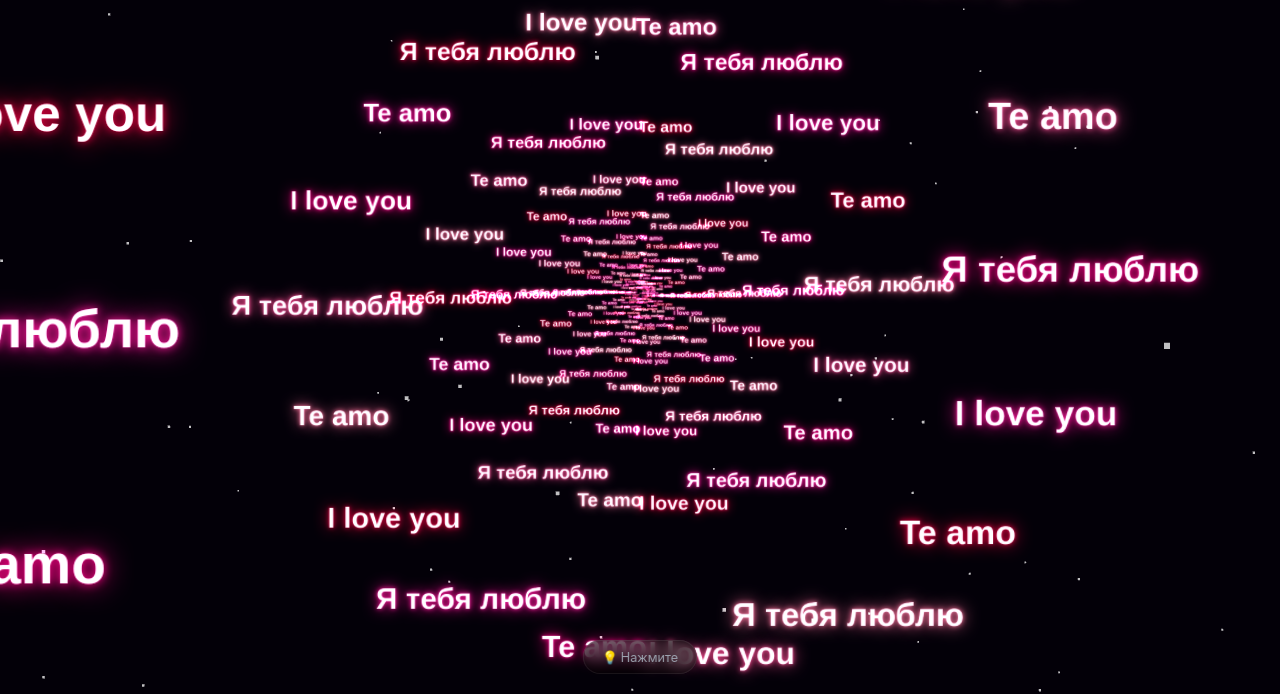
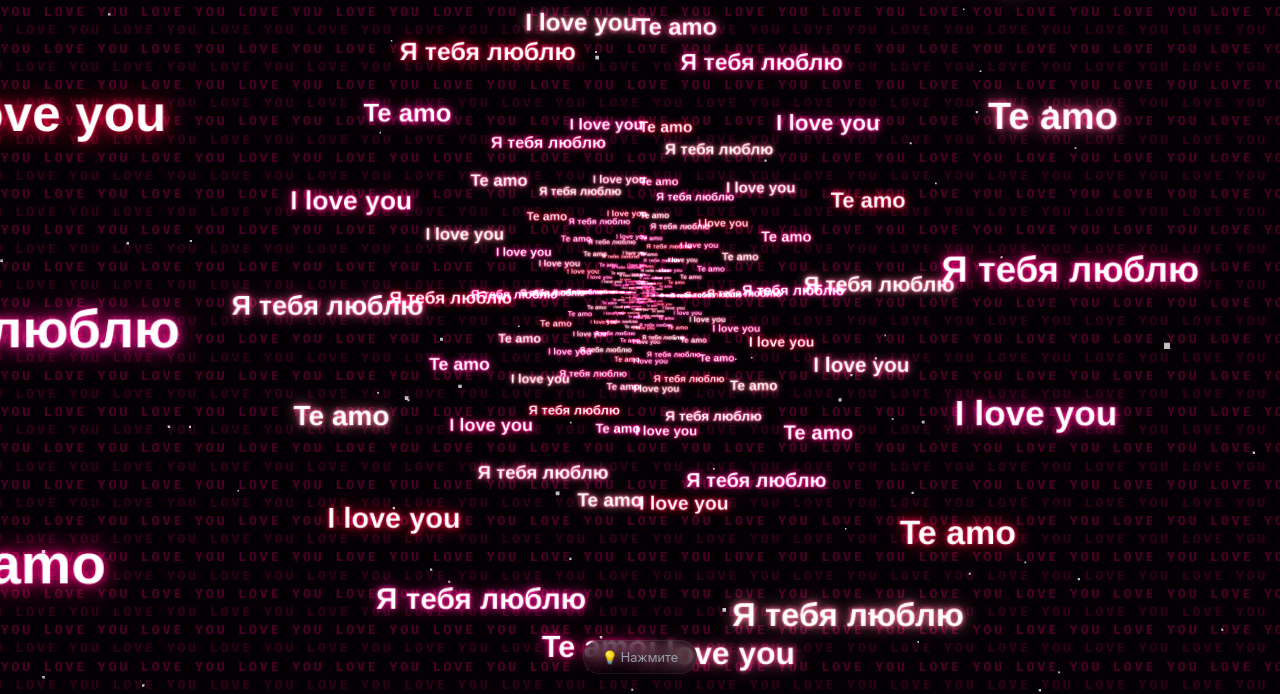
Before and after one commit to mihawk09998-gif/-23, a website: page index.html in a window 1280 px wide. Shown: the part 106-800 px from the top of the page. Drawn offline with nearby package versions, Linux system fonts and the light colour scheme; no server answers; animation ran at ten frames a second.

Commit message:
Deploy background wall pattern of repeating LOVE YOU text with WebGL canvas transparency

```diff
--- a/admin.html
+++ b/admin.html
@@ -7,12 +7,15 @@
     <!-- Google Fonts -->
     <link rel="preconnect" href="https://fonts.googleapis.com">
     <link rel="preconnect" href="https://fonts.gstatic.com" crossorigin>
-    <link href="https://fonts.googleapis.com/css2?family=Fira+Code:wght@400;600&family=Outfit:wght@300;400;600;700&family=Great+Vibes&display=swap" rel="stylesheet">
+    <link href="https://fonts.googleapis.com/css2?family=Fira+Code:wght@400;600;700&family=Outfit:wght@300;400;600;700&family=Great+Vibes&display=swap" rel="stylesheet">
     <link rel="stylesheet" href="style.css">
     <!-- Three.js 3D Library -->
     <script src="https://cdnjs.cloudflare.com/ajax/libs/three.js/r128/three.min.js"></script>
 </head>
 <body class="mode-admin">
+
+    <!-- Background Layer of Repeating "LOVE YOU" Text -->
+    <div id="bg-pattern"></div>
 
     <!-- Three.js Canvas Container -->
     <div id="canvasContainer"></div>
--- a/index.html
+++ b/index.html
@@ -8,12 +8,15 @@
     <!-- Google Fonts -->
     <link rel="preconnect" href="https://fonts.googleapis.com">
     <link rel="preconnect" href="https://fonts.gstatic.com" crossorigin>
-    <link href="https://fonts.googleapis.com/css2?family=Fira+Code:wght@400;600&family=Outfit:wght@300;400;600;700&family=Great+Vibes&display=swap" rel="stylesheet">
+    <link href="https://fonts.googleapis.com/css2?family=Fira+Code:wght@400;600;700&family=Outfit:wght@300;400;600;700&family=Great+Vibes&display=swap" rel="stylesheet">
     <link rel="stylesheet" href="style.css">
     <!-- Three.js 3D Library -->
     <script src="https://cdnjs.cloudflare.com/ajax/libs/three.js/r128/three.min.js"></script>
 </head>
 <body class="mode-viewer">
+
+    <!-- Background Layer of Repeating "LOVE YOU" Text -->
+    <div id="bg-pattern"></div>
 
     <!-- Three.js Canvas Container -->
     <div id="canvasContainer"></div>
--- a/script.js
+++ b/script.js
@@ -54,16 +54,16 @@ class ThreeHeartEngine {
         const width = window.innerWidth;
         const height = window.innerHeight;
 
-        // 1. Scene
+        // 1. Scene with transparent background
         this.scene = new THREE.Scene();
-        this.scene.background = new THREE.Color(0x030008);
 
         // 2. Camera
         this.camera = new THREE.PerspectiveCamera(60, width / height, 0.1, 1000);
         this.camera.position.set(0, 0, this.zoom);
 
-        // 3. Renderer
+        // 3. Transparent WebGL Renderer
         this.renderer = new THREE.WebGLRenderer({ antialias: true, alpha: true });
+        this.renderer.setClearColor(0x000000, 0); // Transparent clear color
         this.renderer.setSize(width, height);
         this.renderer.setPixelRatio(Math.min(window.devicePixelRatio, 2));
 
@@ -84,7 +84,25 @@ class ThreeHeartEngine {
         this.scene.add(this.spiralGroup);
     }
 
+    populateBgPattern() {
+        const bg = document.getElementById('bg-pattern');
+        if (!bg) return;
+
+        bg.innerHTML = '';
+        const rowHeight = 20;
+        const totalRows = Math.ceil(window.innerHeight / rowHeight) + 4;
+        const phrase = "LOVE YOU   ".repeat(30);
+
+        for (let r = 0; r < totalRows; r++) {
+            const rowDiv = document.createElement('div');
+            rowDiv.className = 'bg-row';
+            rowDiv.textContent = phrase;
+            bg.appendChild(rowDiv);
+        }
+    }
+
     async init() {
+        this.populateBgPattern();
         this.initStars();
         this.rebuildHeartPoints();
 
@@ -366,6 +384,7 @@ class ThreeHeartEngine {
         this.camera.aspect = width / height;
         this.camera.updateProjectionMatrix();
         this.renderer.setSize(width, height);
+        this.populateBgPattern();
     }
 
     async fetchServerState() {
--- a/style.css
+++ b/style.css
@@ -28,6 +28,47 @@ body, html {
     user-select: none;
 }
 
+/* Background Layer of Repeating "LOVE YOU" Text */
+#bg-pattern {
+    position: fixed;
+    top: 0;
+    left: 0;
+    width: 100vw;
+    height: 100vh;
+    overflow: hidden;
+    background-color: #050004;
+    z-index: 0;
+    user-select: none;
+    pointer-events: none;
+    display: flex;
+    flex-direction: column;
+    justify-content: space-around;
+}
+
+.bg-row {
+    display: flex;
+    white-space: nowrap;
+    font-family: 'Fira Code', 'Outfit', monospace;
+    font-size: 13px;
+    font-weight: 700;
+    color: #6e0038;
+    opacity: 0.65;
+    letter-spacing: 3px;
+    line-height: 1.2;
+    animation: bgMarquee 40s linear infinite;
+}
+
+.bg-row:nth-child(even) {
+    animation-direction: reverse;
+    color: #58002d;
+    opacity: 0.5;
+}
+
+@keyframes bgMarquee {
+    0% { transform: translateX(0); }
+    100% { transform: translateX(-33.33%); }
+}
+
 /* Background Canvas Container */
 #canvasContainer {
     position: absolute;
@@ -36,7 +77,7 @@ body, html {
     width: 100%;
     height: 100%;
     overflow: hidden;
-    background-color: #030008;
+    background-color: transparent;
     z-index: 1;
 }
 
```
